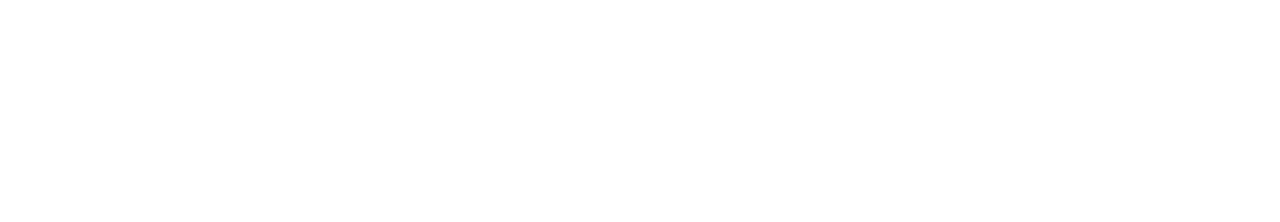
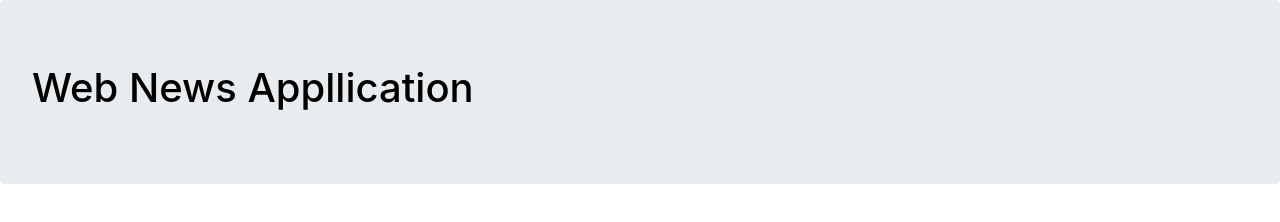
Before and after one commit to peterkush/flask-app-news, a plain HTML site: page template/index.html in a window 1280 px wide. Drawn offline with nearby package versions, Linux system fonts and the light colour scheme.

Commit message:
modified the heading of my site

```diff
--- a/template/index.html
+++ b/template/index.html
@@ -7,6 +7,10 @@
     <link rel="stylesheet" href="https://stackpath.bootstrapcdn.com/bootstrap/4.5.0/css/bootstrap.min.css" integrity="sha384-9aIt2nRpC12Uk9gS9baDl411NQApFmC26EwAOH8WgZl5MYYxFfc+NcPb1dKGj7Sk" crossorigin="anonymous">
 </head>
 <body>
+<div class="jumbotron" style="color: black;">
+    <h1 style="color: black;"> Web News Appllication</h1>
+
+</div>
 
 </body>
 </html>
```
